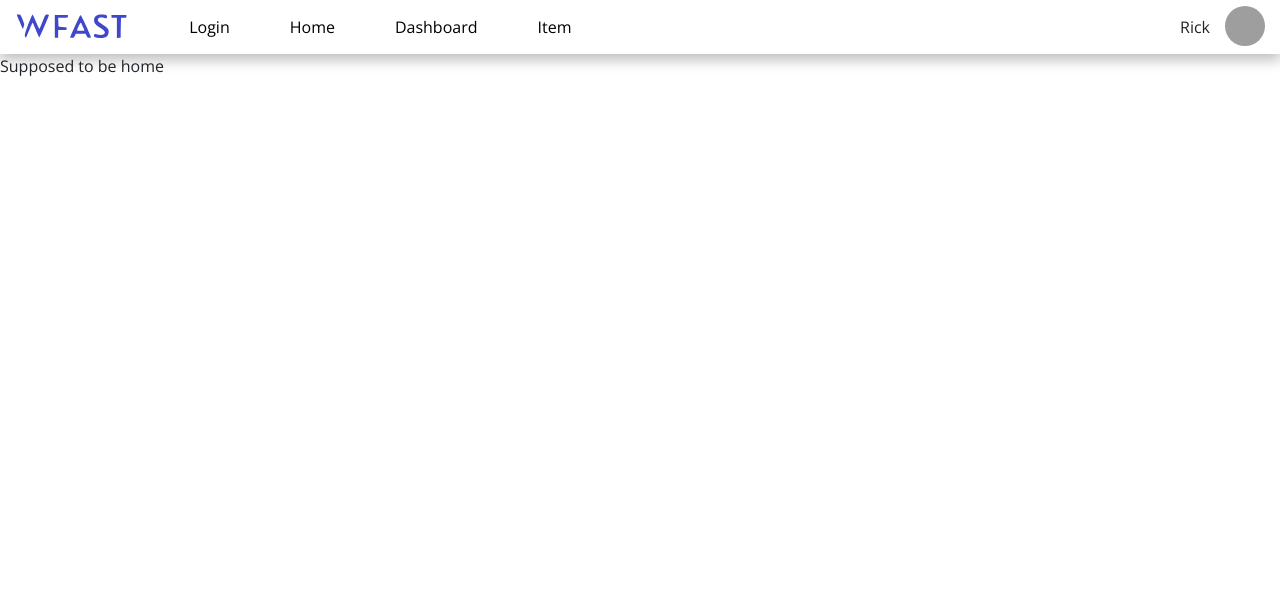
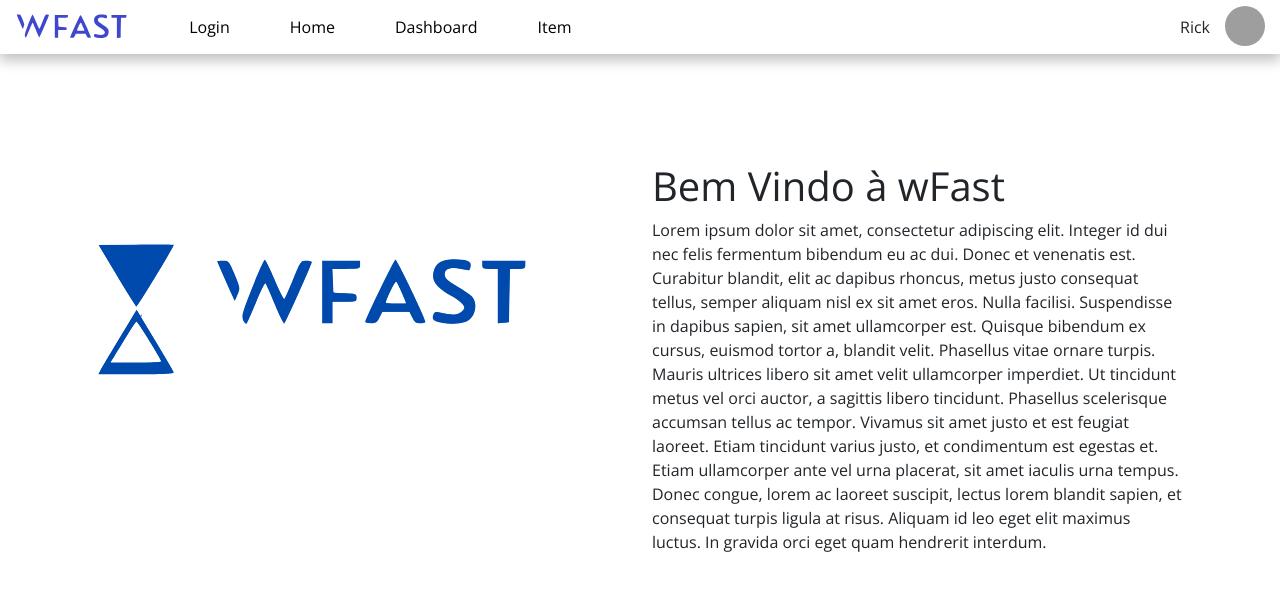
Before and after one commit to dre-lnx/wFast-react, a React (Create React App) app: page / in a window 1280 px wide. Shown: the top 590 px of the page. Built offline with nearby package versions, Linux system fonts and the light colour scheme; grey boxes are pictures that could not be loaded.

Commit message:
Ajustes gerais de layout

```diff
--- a/src/assets/App.css
+++ b/src/assets/App.css
@@ -74,7 +74,26 @@ html {
 /*----------------Generalizations----------------*/
 .container {
   width: 100%;
-  height: 90vh;
+  height: 70vh;
+  margin-top: 10vh;
+  padding: 28px;
+}
+
+.align-input-icons {
+  display: -webkit-box;
+  display: -ms-flexbox;
+  display: flex;
+  -webkit-box-orient: horizontal;
+  -webkit-box-direction: normal;
+      -ms-flex-direction: row;
+          flex-direction: row;
+  -webkit-box-pack: justify;
+      -ms-flex-pack: justify;
+          justify-content: space-between;
+}
+
+.fa-times:hover {
+  cursor: pointer;
 }
 
 /*----------------NavBar/*----------------*/
@@ -249,6 +268,7 @@ html {
 }
 
 .boards-container {
+  border: 1px solid #d4d4d4;
   display: -webkit-box;
   display: -ms-flexbox;
   display: flex;
@@ -257,13 +277,7 @@ html {
       -ms-flex-direction: row;
           flex-direction: row;
   width: 100%;
-}
-
-.boards-container .dashboard-sidebar,
-.boards-container .dashboard-body {
-  border-radius: 6px;
-  -webkit-box-shadow: -1px 2px 8px 3px rgba(0, 0, 0, 0.33);
-  box-shadow: -1px 2px 8px 3px rgba(0, 0, 0, 0.33);
+  padding: 28px;
 }
 
 .boards-container .dashboard-sidebar {
@@ -271,7 +285,6 @@ html {
   background-color: white;
   width: 25%;
   margin: 10px;
-  padding: 10px;
 }
 
 .boards-container .dashboard-sidebar .sidebarContainer .sidebar-list {
@@ -285,10 +298,15 @@ html {
   border-radius: 6px;
   -webkit-transition: 0.2s;
   transition: 0.2s;
+  color: black;
 }
 
 .boards-container .dashboard-sidebar .sidebarContainer .sidebar-list li i {
   margin-right: 10px;
+}
+
+.boards-container .dashboard-sidebar .sidebarContainer .sidebar-list li #text {
+  text-decoration: none;
 }
 
 .boards-container .dashboard-sidebar .sidebarContainer .sidebar-list li:hover {
@@ -299,7 +317,7 @@ html {
 .boards-container .dashboard-body {
   padding-left: 10px;
   background-color: white;
-  width: 60%;
+  width: 100%;
   margin: 10px;
   padding: 10px;
   height: 70vh;
@@ -311,10 +329,9 @@ html {
 }
 
 .boards-container .dashboard-body h1 {
-  margin-bottom: 0px;
   font-family: 'Open Sans', sans-serif;
   padding: 28px;
-  margin-top: 0px;
+  padding-top: 0px;
 }
 
 .boards-container .dashboard-body .boardsBody {
@@ -366,6 +383,8 @@ html {
 .boards-container .dashboard-body .boardCard:hover {
   cursor: pointer;
   background-color: #7e4085;
+  -webkit-transform: scale(1.05);
+          transform: scale(1.05);
 }
 
 /*----------------Items----------------*/
@@ -556,6 +575,11 @@ html {
   text-align: center;
 }
 
+.profile-container .user-frame .user-highlights h3 {
+  margin-bottom: 15px;
+  margin-top: 15px;
+}
+
 .profile-container .user-frame .user-data {
   width: 100%;
   max-width: 600px;
@@ -580,6 +604,11 @@ html {
   width: 46%;
 }
 
+.profile-container .user-frame .user-data a {
+  margin-top: 20px;
+  margin-bottom: 20px;
+}
+
 .profile-container .profile-frame {
   display: -webkit-box;
   display: -ms-flexbox;
@@ -597,6 +626,10 @@ html {
 
 .fa-bars {
   display: none;
+}
+
+.home-logo {
+  margin-top: 10vh;
 }
 
 /*-----------------Mobile-----------------*/
@@ -634,6 +667,7 @@ html {
         -ms-flex-direction: column !important;
             flex-direction: column !important;
     padding: 0px !important;
+    border: none !important;
   }
   .dashboard-container {
     width: 90%;
--- a/src/assets/App.scss
+++ b/src/assets/App.scss
@@ -110,7 +110,18 @@ $animation-pattern: 0.5s;
 
 .container {
   width: 100%;
-  height: 90vh;
+  height: 70vh;
+  margin-top: 10vh;
+  padding: $box-spacing;
+}
+
+.align-input-icons {
+  @include flex-x();
+  justify-content: space-between;
+}
+
+.fa-times:hover {
+  cursor: pointer;
 }
 
 /*----------------NavBar/*----------------*/
@@ -246,15 +257,11 @@ $animation-pattern: 0.5s;
 }
 
 .boards-container {
+  border: 1px solid $border-pattern;
   display: flex;
   flex-direction: row;
   width: 100%;
-
-  .dashboard-sidebar,
-  .dashboard-body {
-    border-radius: 6px;
-    @include box-shadow();
-  }
+  padding: $box-spacing;
 
   .dashboard-sidebar {
     .sidebarContainer {
@@ -269,6 +276,10 @@ $animation-pattern: 0.5s;
           margin-bottom: 10px;
           border-radius: 6px;
           transition: 0.2s;
+          color: black;
+          #text {
+            text-decoration: none;
+          }
         }
         li:hover {
           background-color: $border-pattern;
@@ -280,7 +291,6 @@ $animation-pattern: 0.5s;
     background-color: white;
     width: 25%;
     margin: 10px;
-    padding: 10px;
   }
 
   .dashboard-body {
@@ -291,10 +301,9 @@ $animation-pattern: 0.5s;
       }
     }
     h1 {
-      margin-bottom: 0px;
       font-family: 'Open Sans', sans-serif;
       padding: $box-spacing;
-      margin-top: 0px;
+      padding-top: 0px;
     }
     .boardsBody {
       display: flex;
@@ -330,11 +339,12 @@ $animation-pattern: 0.5s;
     .boardCard:hover {
       cursor: pointer;
       background-color: #7e4085;
+      transform: scale(1.05);
     }
 
     padding-left: 10px;
     background-color: white;
-    width: 60%;
+    width: 100%;
     margin: 10px;
     padding: 10px;
     height: 70vh;
@@ -466,6 +476,10 @@ $animation-pattern: 0.5s;
       @include flex-y();
       justify-content: space-around;
       text-align: center;
+      h3 {
+        margin-bottom: 15px;
+        margin-top: 15px;
+      }
     }
     .user-data {
       width: 100%;
@@ -478,6 +492,10 @@ $animation-pattern: 0.5s;
         input {
           width: 46%;
         }
+      }
+      a {
+        margin-top: 20px;
+        margin-bottom: 20px;
       }
     }
   }
@@ -493,6 +511,10 @@ $animation-pattern: 0.5s;
 
 .fa-bars {
   display: none;
+}
+
+.home-logo {
+  margin-top: 10vh;
 }
 
 /*-----------------Mobile-----------------*/
@@ -524,6 +546,7 @@ $animation-pattern: 0.5s;
     display: flex !important;
     flex-direction: column !important;
     padding: 0px !important;
+    border: none !important;
   }
 
   .dashboard-container {
--- a/src/pages/dashboard.js
+++ b/src/pages/dashboard.js
@@ -49,7 +49,7 @@ const Dashboard = () => {
         <div className="dashboard-sidebar">
           <div className="sidebarContainer">
             <ul className="sidebar-list">
-              <Link to="/profile">
+              <Link to="/profile" style={{ textDecoration: 'none' }}>
                 <li>
                   <i class="far fa-user-circle"></i>Perfil
                 </li>
--- a/src/pages/home.js
+++ b/src/pages/home.js
@@ -1,7 +1,37 @@
 import React from 'react'
 
+import logo from '../assets/logo.svg'
+
 const Home = () => {
-  return <div>Supposed to be home</div>
+  return (
+    <div className="container">
+      <div class="row">
+        <div class="col home-logo">
+          <img src={logo} alt="logo wfast" />
+        </div>
+        <div class="col">
+          <h1>Bem Vindo à wFast</h1>
+          <p>
+            Lorem ipsum dolor sit amet, consectetur adipiscing elit. Integer id
+            dui nec felis fermentum bibendum eu ac dui. Donec et venenatis est.
+            Curabitur blandit, elit ac dapibus rhoncus, metus justo consequat
+            tellus, semper aliquam nisl ex sit amet eros. Nulla facilisi.
+            Suspendisse in dapibus sapien, sit amet ullamcorper est. Quisque
+            bibendum ex cursus, euismod tortor a, blandit velit. Phasellus vitae
+            ornare turpis. Mauris ultrices libero sit amet velit ullamcorper
+            imperdiet. Ut tincidunt metus vel orci auctor, a sagittis libero
+            tincidunt. Phasellus scelerisque accumsan tellus ac tempor. Vivamus
+            sit amet justo et est feugiat laoreet. Etiam tincidunt varius justo,
+            et condimentum est egestas et. Etiam ullamcorper ante vel urna
+            placerat, sit amet iaculis urna tempus. Donec congue, lorem ac
+            laoreet suscipit, lectus lorem blandit sapien, et consequat turpis
+            ligula at risus. Aliquam id leo eget elit maximus luctus. In gravida
+            orci eget quam hendrerit interdum.
+          </p>
+        </div>
+      </div>
+    </div>
+  )
 }
 
 export default Home
--- a/src/pages/item.js
+++ b/src/pages/item.js
@@ -209,19 +209,53 @@ const Item = () => {
                                       aria-describedby="modal-modal-description"
                                     >
                                       <Box sx={style}>
+                                        <div className="align-input-icons">
                                           <Typography
                                             id="modal-modal-title"
                                             variant="h6"
                                             component="h2"
                                           >
-                                          Editando uma task
+                                            Edição de Task
                                           </Typography>
+                                          <i
+                                            class="fas fa-times"
+                                            onClick={() => handleClose()}
+                                          ></i>
+                                        </div>
                                         <Typography
                                           id="modal-modal-description"
                                           sx={{ mt: 2 }}
                                         >
-                                          Isso definitivamente ainda não ta
-                                          funcionando
+                                          <div class="form-floating mb-3">
+                                            <input
+                                              type="email"
+                                              class="form-control"
+                                              id="floatingInput"
+                                              placeholder="name@example.com"
+                                            />
+                                            <label for="floatingInput">
+                                              Nome
+                                            </label>
+                                          </div>
+                                          <div class="form-floating">
+                                            <textarea
+                                              class="form-control"
+                                              placeholder="Leave a comment here"
+                                              id="floatingTextarea2"
+                                              style={{ height: '100px' }}
+                                            ></textarea>
+                                            <label for="floatingTextarea2">
+                                              Descrição
+                                            </label>
+                                          </div>
+                                          <div class="d-grid gap-2 mt-3">
+                                            <button
+                                              class="btn btn-primary"
+                                              type="button"
+                                            >
+                                              Editar Task
+                                            </button>
+                                          </div>
                                         </Typography>
                                       </Box>
                                     </Modal>
```
Also changed, not shown: 1 other file (tests, documents, lock files or other folders). Lines whose indentation alone changed are shown as unchanged.
